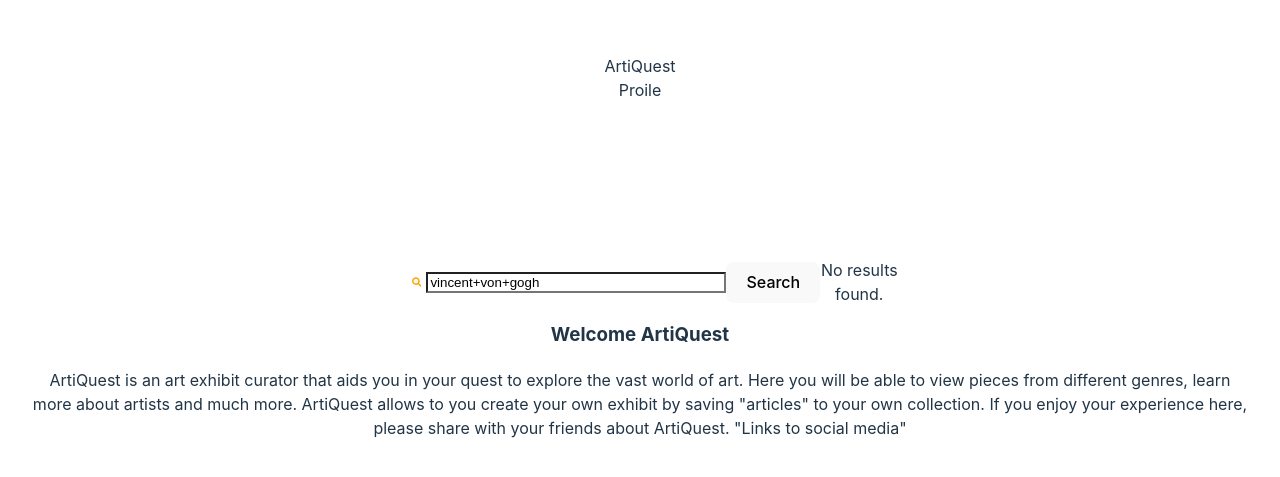
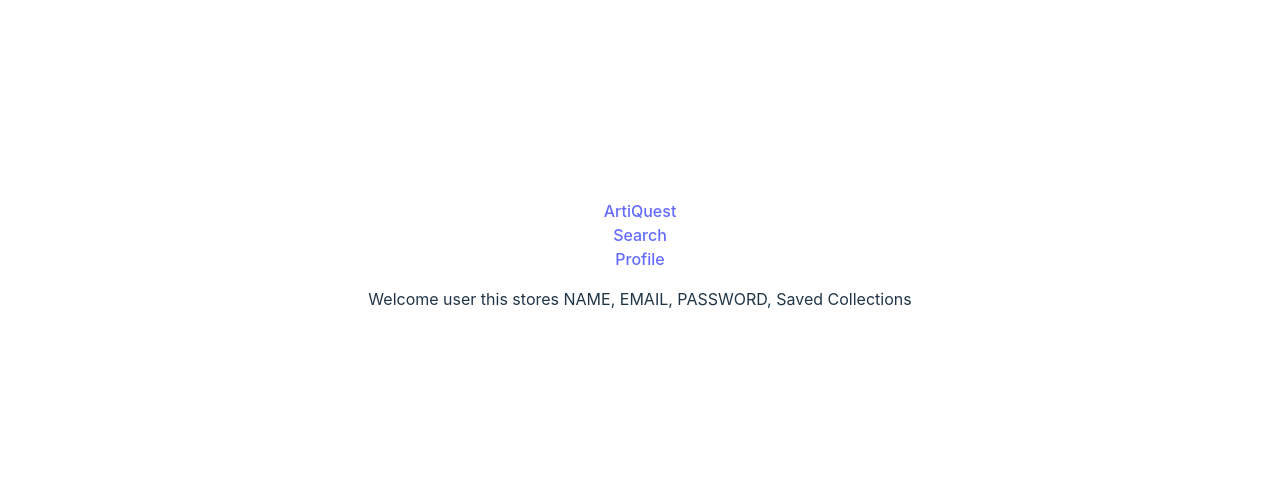
Before and after one commit to EmoryBrock/ArtExhibitCurator, a React (Vite) app: page /user in a window 1280 px wide. Shown: the part 145-622 px from the top of the page. Built offline with nearby package versions, Linux system fonts and the light colour scheme.

Commit message:
refactor for basic UI framework

```diff
--- a/package.json
+++ b/package.json
@@ -13,7 +13,8 @@
     "react": "^18.2.0",
     "react-axios": "^2.0.6",
     "react-dom": "^18.2.0",
-    "react-icons": "^5.2.1"
+    "react-icons": "^5.2.1",
+    "react-router-dom": "^6.23.1"
   },
   "devDependencies": {
     "@types/react": "^18.2.66",
--- a/src/App.jsx
+++ b/src/App.jsx
@@ -1,10 +1,9 @@
 import './App.css'
 import Header from './components/Header'
-import Hero from './components/Hero'
-import About from './components/About'
-import Results from './components/Results'
-import ArtworkListCard from './components/ArtworkListCard'
+import Home from './components/Home'
 import Search from './components/Search'
+import UserProfile from './components/UserProfile'
+import {Route, Routes} from 'react-router-dom'
 
 function App() {
 
@@ -12,11 +11,11 @@ function App() {
     <>
       <Header />
       <main>
-      {/* <Hero /> */}
-      {/* <ArtworkListCard /> */}
-      {/* <Results /> */}
-      <Search />
-      <About />
+        <Routes>
+          <Route path='/' element={<Home />} />
+          <Route path='/search' element={<Search />} />
+          <Route path='/user' element={<UserProfile />} />
+        </Routes>
       </main>
     </>
   )
--- a/src/components/Header.jsx
+++ b/src/components/Header.jsx
@@ -1,7 +1,18 @@
-import React from 'react'
+import React from "react";
+import { Link } from "react-router-dom";
 
 export default function Header() {
   return (
-    <><div>ArtiQuest</div><div>Proile</div></>
-  )
+    <>
+      <div>
+        <Link to="/">ArtiQuest</Link>
+      </div>
+      <div>
+        <Link to="/search">Search</Link>
+      </div>
+      <div>
+        <Link to="/user">Profile</Link>
+      </div>
+    </>
+  );
 }
--- /dev/null
+++ b/src/components/Home.jsx
@@ -0,0 +1,12 @@
+import React from 'react'
+import Hero from './Hero'
+import About from './About'
+
+export default function Home() {
+  return (<>
+    <Hero />
+    <About />
+  </>
+
+  )
+}
--- a/src/components/SearchBar.jsx
+++ b/src/components/SearchBar.jsx
@@ -25,15 +25,11 @@ export default function SearchBar() {
 
       let configDataSet1 = convertMETData(successfulDetails.filter(Boolean));
       let configDataSet2 = convertCLEData(ClevelandDataTest);
-    //   console.log(configDataSet1, "1st data set")
-    //   console.log(configDataSet2, "2nd data set")
       let dataToRender = combinedFetchedDataToRender(
         configDataSet1,
         configDataSet2
       );
 
-    //   console.log(dataToRender, "data to pass to child");
-    //   console.log(dataToRender.length, "data object length");
       setResults(dataToRender);
       setTotalResults(Object.keys(dataToRender).length);
     } catch (error) {
--- a/src/components/UserProfile.jsx
+++ b/src/components/UserProfile.jsx
@@ -1,10 +1,10 @@
 import React from 'react'
-import user from '../data/user'
 
 
 export default function UserProfile() {
   return (
-    <div>Welcome {user.userName}
+    <div>
+      <p></p>Welcome user
 
       this stores NAME, EMAIL, PASSWORD, Saved Collections
     </div>
--- a/src/main.jsx
+++ b/src/main.jsx
@@ -2,10 +2,13 @@ import React from 'react'
 import ReactDOM from 'react-dom/client'
 import App from './App.jsx'
 import './index.css'
+import { BrowserRouter } from 'react-router-dom'
 
 
 ReactDOM.createRoot(document.getElementById('root')).render(
   <React.StrictMode>
+    <BrowserRouter>
     <App />
+    </BrowserRouter>
   </React.StrictMode>,
 )
```
Also changed, not shown: 2 other files (tests, documents, lock files or other folders).
